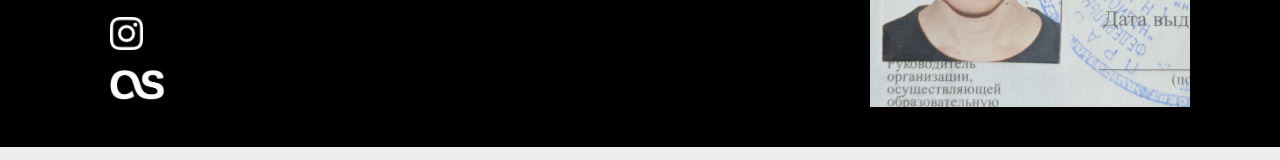
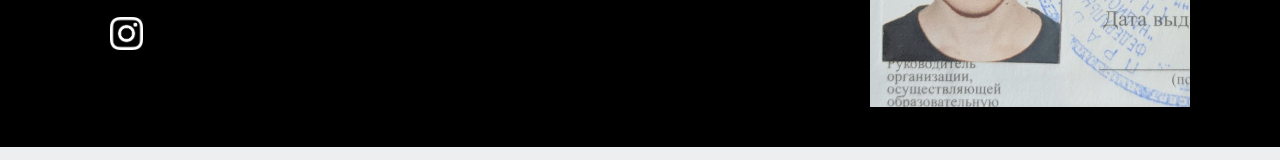
Before and after one commit to paporotskiy/webpage, a plain HTML site: page index.html in a window 1280 px wide. Shown: the part 313-473 px from the top of the page. Drawn offline with nearby package versions, Linux system fonts and the light colour scheme.

Commit message:
Update index.html

```diff
--- a/index.html
+++ b/index.html
@@ -34,7 +34,6 @@
 						<li type=none><a href="http://vk.com/paporotskiy"><img src="vk.png" alt="VK" height="30px"></a></li><br>
 						<li type=none><a href="https://www.flickr.com/photos/155139610@N07/?"><img src="flickr.png" alt="Flickr" height="30px"></a></li><br>
 						<li type=none><a href="http://instagram.com/ptskym"><img src="instagram.png" alt="Instagram" height="33px"></a></li><br>
-						<li type=none><a href="http://last.fm/user/turngoturn"><img src="lastfm.png" alt="Last.fm" height="30px"></a></li>
 					</ul>
 	                </div>
 					<div class="col-md-4">
```
